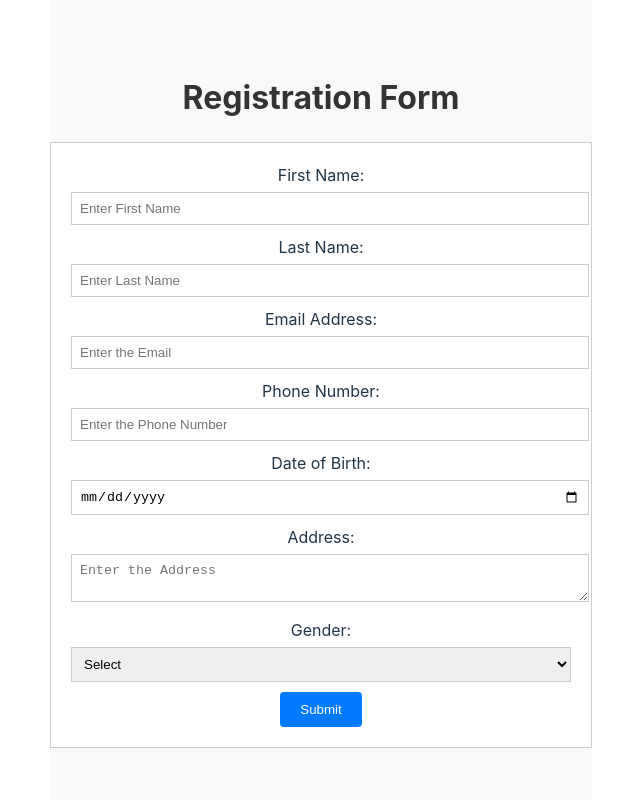
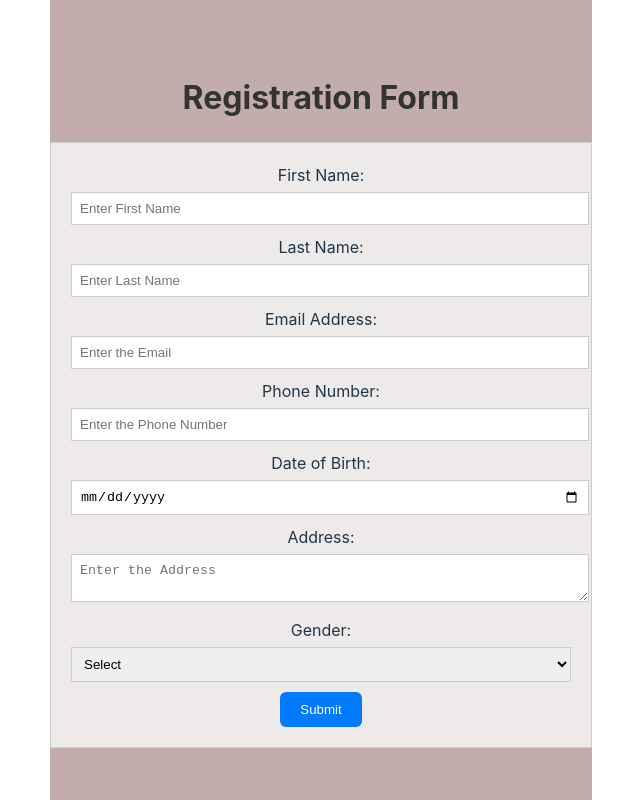
Before and after one commit to Swathi9353/iVoyant, a React (Vite) app in the folder my-app/: page / in a window 1280 px wide. Shown: the whole page, without its empty margins (319-959 px from the left). Built offline with nearby package versions, Linux system fonts and the light colour scheme.

Commit message:
modified

```diff
--- a/my-app/src/App.css
+++ b/my-app/src/App.css
@@ -4,12 +4,16 @@
   justify-content: center; /* Horizontally centers the content */
   align-items: center;     /* Vertically centers the content */
   height: 100vh;           /* Makes the container take full height of the viewport */
-  background-color: #f9f9f9;
+  background-color: #c3acac;
   flex-direction: column;  /* Aligns the form elements vertically */
   text-align: center;
+
 }
 
 h1 {
   color: #333;
   margin-bottom: 20px;
 }
+button.submitted {
+  background-color: green;  /* Change button color to green on submission */
+}
--- a/my-app/src/Components/FormComponent.css
+++ b/my-app/src/Components/FormComponent.css
@@ -5,7 +5,7 @@
   max-width: 500px;
   width: 100%;
   padding: 20px;
-  background-color: #fff;
+  background-color: #efeaea;
   border: 1px solid #ccc;
   position: relative;  /* Ensures child elements can be positioned absolutely within the form */
 }
@@ -28,8 +28,8 @@ button {
   background-color: #007bff;
   color: #fff;
   border: none;
-  border-radius: 4px;
-  cursor: pointer;
+  border-radius: 6px;
+
 }
 
 button:hover {
--- a/my-app/src/index.css
+++ b/my-app/src/index.css
@@ -21,6 +21,7 @@ body {
   min-width: 320px;
   min-height: 100vh;
   text-align: center;
+  background-color: #ffffffd4;
 
 
 }
```
